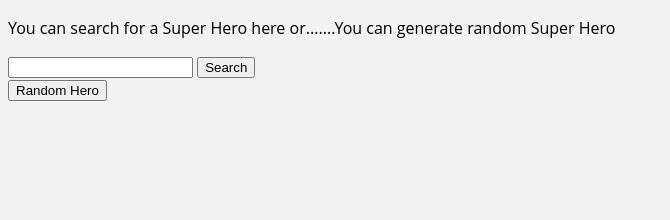
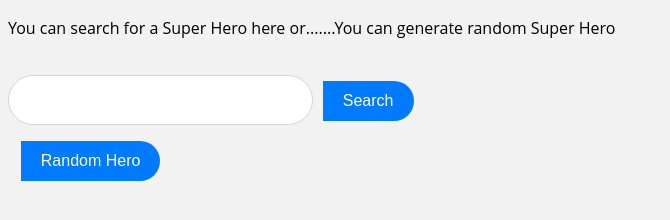
Before and after one commit to AdityaSrivastav5/Super_Hero_App, a plain HTML site: page index.html in a window 1280 px wide. Shown: the part 56-276 px from the top of the page, without its empty margins (0-670 px from the left). Drawn offline with Linux system fonts and the light colour scheme.

Commit message:
style.css

```diff
--- a/style.css
+++ b/style.css
@@ -2,51 +2,58 @@ html {
   height: 100%;
   width: 100%;
 }
-@import url(https://fonts.googleapis.com/css?family=Open+Sans);
+
 
 body{
   background: #f2f2f2;
   font-family: 'Open Sans', sans-serif;
 }
-
-.search {
-  width: 100%;
-  position: relative;
-  display: flex;
+#search-bar {
+  height: 46px;
+  border-radius: 48px;
+  border: 0.5px solid lightgrey;
+  width: 20%;
+  padding-right: 40px;
+  padding-left: 10px;
+  margin-right: 10px;
 }
-
-.searchTerm {
-  width: 100%;
-  border: 3px solid #00B4CC;
-  border-right: none;
-  padding: 5px;
-  height: 20px;
-  border-radius: 5px 0 0 5px;
-  outline: none;
-  color: #9DBFAF;
+#search-btn {
+  height: 40px; /* Adjusted height for better visibility */
+  border-top-right-radius: 25px; /* Slightly adjusted border-radius for a more balanced look */
+  border-bottom-right-radius: 25px;
+  padding: 10px 20px; /* Adjusted padding for a more compact button */
+  font-size: 1em; /* Adjusted font size for better proportion */
+  position: absolute;
+  background-color: #007bff; /* Added background color for better visibility */
+  color: white; /* Set text color to white for better contrast */
+  border: none; /* Removed border to enhance the button appearance */
+  cursor: pointer; /* Added cursor style for better user experience */
+  transition: background-color 0.3s; /* Added a smooth transition effect */
+  margin-top: 6px;
+  margin-bottom: 5px;
 }
-
-.searchTerm:focus{
-  color: #00B4CC;
+#search-btn1 {
+  height: 40px; /* Adjusted height for better visibility */
+  border-top-right-radius: 25px; /* Slightly adjusted border-radius for a more balanced look */
+  border-bottom-right-radius: 25px;
+  padding: 10px 20px; /* Adjusted padding for a more compact button */
+  font-size: 1em; /* Adjusted font size for better proportion */
+  position: absolute;
+  background-color: #007bff; /* Added background color for better visibility */
+  color: white; /* Set text color to white for better contrast */
+  border: none; /* Removed border to enhance the button appearance */
+  cursor: pointer; /* Added cursor style for better user experience */
+  transition: background-color 0.3s; /* Added a smooth transition effect */
+  margin-top: 6px;
+  margin-bottom: 5px;
 }
-
-.searchButton {
-  width: 40px;
-  height: 36px;
-  border: 1px solid #00B4CC;
-  background: #00B4CC;
-  text-align: center;
-  color: #fff;
-  border-radius: 0 5px 5px 0;
-  cursor: pointer;
-  font-size: 20px;
+#search-btn:hover {
+  background-color: #0056b3; /* Darker background color on hover */
 }
-
-
-.wrap{
-  width: 30%;
-  position: absolute;
-  top: 50%;
-  left: 50%;
-  transform: translate(-50%, -50%);
+.p-3{
+  padding-top: 20px;
+  padding-bottom: 10px;
 }
+.myhero{
+    margin-left: 1%;
+}
```
